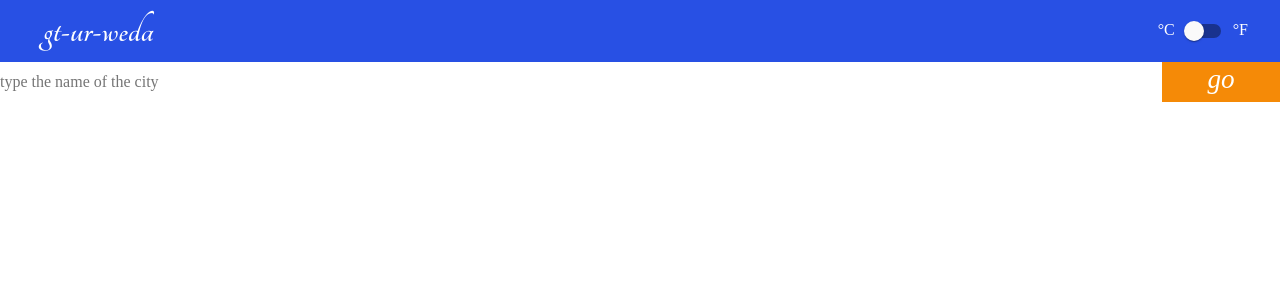
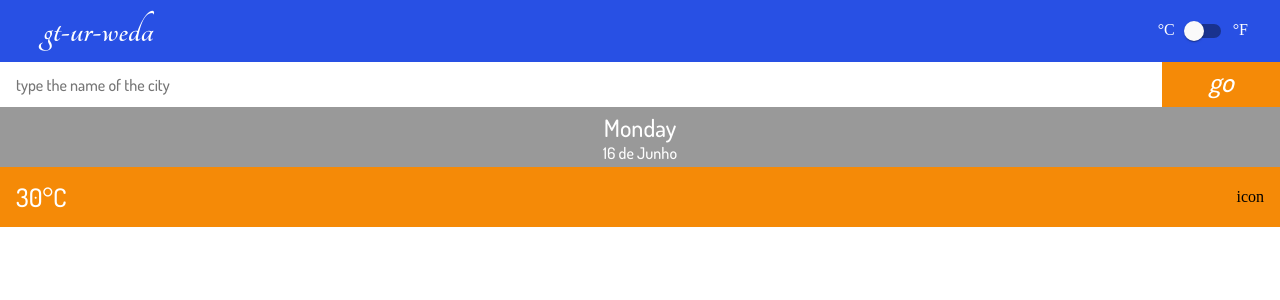
Before and after one commit to ntswambeni/weatherApp, a React (Create React App) app: page / in a window 1280 px wide. Shown: the top 300 px of the page. Built offline with nearby package versions, Linux system fonts and the light colour scheme.

Commit message:
create temperature display component

```diff
--- a/src/App.tsx
+++ b/src/App.tsx
@@ -4,6 +4,7 @@ import {ThemeProvider} from 'styled-components';
 import GlobalStyle from './util/GlobalStyle';
 import theme from './util/theme';
 import SearchBar from './components/searchBar/SearchBar';
+import Display from './components/display/Display';
 
 
 function App() {
@@ -13,6 +14,7 @@ function App() {
       <ThemeProvider theme={theme}>
         <Navbar/>
         <SearchBar/>
+        <Display temperature={30} icon={"icon"} weekDay={"Monday"} monthDay={"16 de Junho"}/>
       </ThemeProvider>
     </Fragment>
   );
--- /dev/null
+++ b/src/components/display/Display.tsx
@@ -0,0 +1,22 @@
+import React from 'react';
+import DisplayContainer from './Style';
+import TemperatureDisplay from './temperatureDisplay/TemperatureDisplay';
+import DateDisplay from './dateDisplay/DateDisplay';
+//define types for display components
+interface DisplayTypes{
+    weekDay: string;
+    monthDay: string;
+    temperature: number;
+    icon?: string;
+}
+const Display: React.FC<DisplayTypes> = ({weekDay, monthDay, temperature, icon}) => {
+
+    return (
+        <DisplayContainer>
+            <TemperatureDisplay temperature={temperature} icon={icon}/>
+            <DateDisplay weekDay={weekDay} monthDay={monthDay}/>
+        </DisplayContainer>
+    )
+}
+
+export default Display;
--- /dev/null
+++ b/src/components/display/Style.js
@@ -0,0 +1,12 @@
+import styled from 'styled-components';
+
+// CSS for Navbar component
+const DisplayContainer = styled.div`
+    display: flex;
+    width: 100%;
+    @media only screen and (min-width:768px){
+        flex-direction: column-reverse;
+    }
+`;
+
+export default DisplayContainer;
--- /dev/null
+++ b/src/components/display/dateDisplay/DateDisplay.tsx
@@ -0,0 +1,19 @@
+import React from 'react';
+import DateContainer from './Style';
+
+//define types for day of the week and date of the month
+interface DateTypes{
+    weekDay: string;
+    monthDay: string;
+}
+const DateDisplay: React.FC<DateTypes> = ({weekDay, monthDay}) => {
+
+    return (
+        <DateContainer>
+            <p>{weekDay}</p>
+            <p>{monthDay}</p>
+        </DateContainer>
+    )
+}
+
+export default DateDisplay;
--- /dev/null
+++ b/src/components/display/dateDisplay/Style.js
@@ -0,0 +1,27 @@
+import styled from 'styled-components';
+
+// CSS for Navbar component
+const DateContainer = styled.div`
+    height: 60px;
+    width: 100%;
+    display: flex;
+    flex-direction: column;
+    justify-content: center;
+    background-color: rgba(0, 0, 0, 0.4) ;
+    padding-left:1rem;
+    padding-right: 1rem;
+    text-align: center;
+    font-family: ${({theme})=>{
+            return theme.fonts.primary;
+        }};
+    color: #fff;
+    P:first-child{
+        text-transform: capitalize;
+        font-size:1.5rem;
+    }
+    P:last-child{
+        font-size: 1rem;
+    }
+`;
+
+export default DateContainer;
--- /dev/null
+++ b/src/components/display/temperatureDisplay/Style.js
@@ -0,0 +1,25 @@
+import styled from 'styled-components';
+
+// CSS for Navbar component
+const TemperatureContainer = styled.div`
+    width:200px;
+    height: 60px;
+    background-color:#F58A07 ;
+    display: flex;
+    justify-content: space-between;
+    align-items: center;
+    padding-left:1rem;
+    padding-right: 1rem;
+    @media only screen and (min-width:768px){
+        width: 100%;
+    }
+    p{
+        color: #fff;
+        font-size: 1.6rem;
+        font-family: ${({theme})=>{
+            return theme.fonts.primary;
+        }};
+    }
+`;
+
+export default TemperatureContainer;
--- /dev/null
+++ b/src/components/display/temperatureDisplay/TemperatureDisplay.tsx
@@ -0,0 +1,22 @@
+import React from 'react';
+import TemperatureContainer from './Style';
+
+// define types for the temperature info
+interface Temperature{
+    temperature: number;
+    icon?: string;
+}
+
+const TemperatureDisplay: React.FC<Temperature> = ({temperature, icon}) => {
+
+    return (
+        <TemperatureContainer>
+            <p>
+                {temperature}&#176;C
+            </p>
+            <div>{icon}</div>
+        </TemperatureContainer>
+    )
+}
+
+export default TemperatureDisplay;
--- a/src/components/searchBar/Style.js
+++ b/src/components/searchBar/Style.js
@@ -2,22 +2,34 @@ import styled from 'styled-components';
 
 // CSS for Navbar component
 const SearchContainer = styled.div`
-
+    font-family: ${({theme})=>{
+            return theme.fonts.primary;
+        }};
     div{
         width: 100%;
         display: flex;
+
         input[type="text"]{
-            height: 40px;
+            height: 45px;
             width: 100%;
+            padding-right: 1rem;
+            padding-left: 1rem;
         }
         button[type="submit"]{
             background-color:#F58A07 ;
             color: #fff;
             width: 130px;
             font-size: 1.7rem;
-            padding-bottom: 5px;
+            padding-bottom: 8px;
             font-style: italic;
         }
+    }
+    div#feedback{
+        padding: 0.5rem 1rem;
+        color: #F58A07;
+        background-color: rgba(0, 0, 0, 0.4);
+        font-weight: 600;
+        letter-spacing: 1px;
     }
 `;
 
```
Also changed, not shown: src/components/searchBar/SearchBar.tsx (line endings or trailing spaces).
